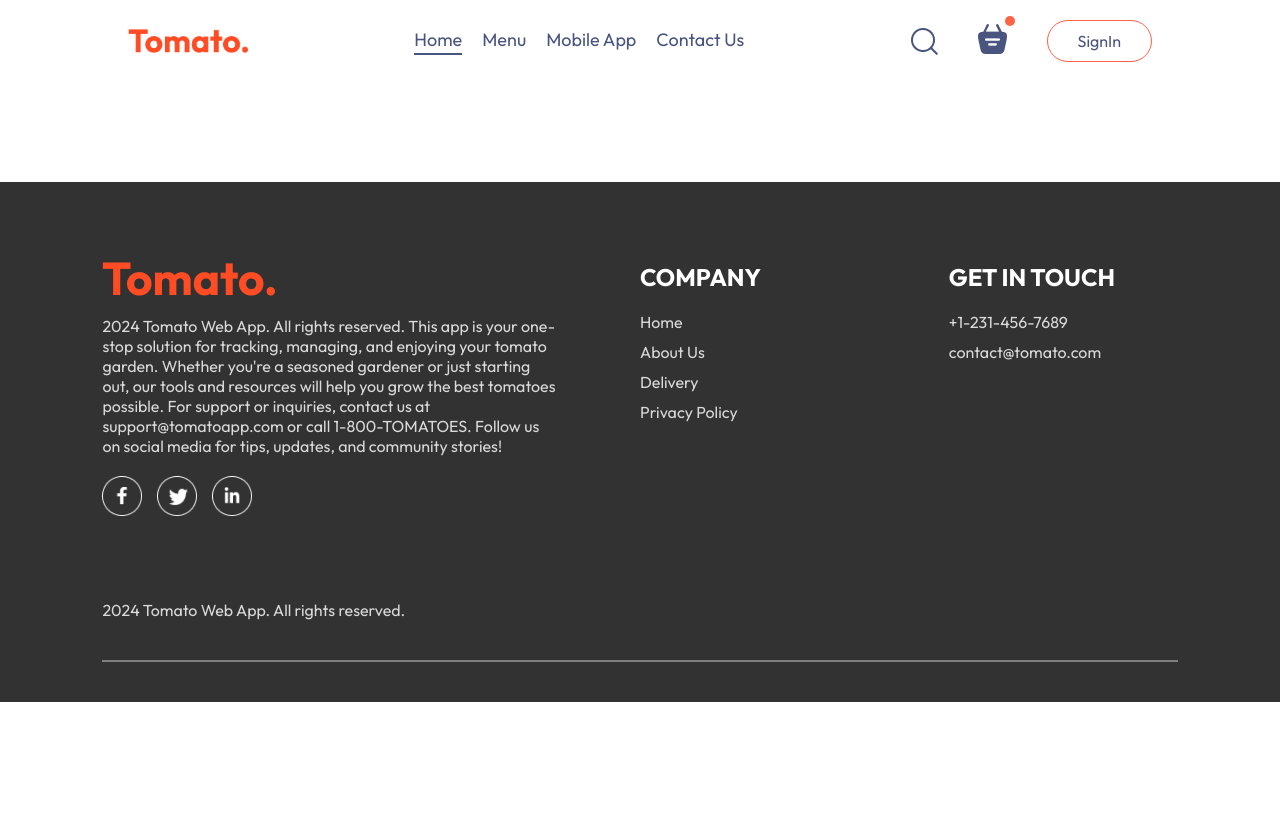
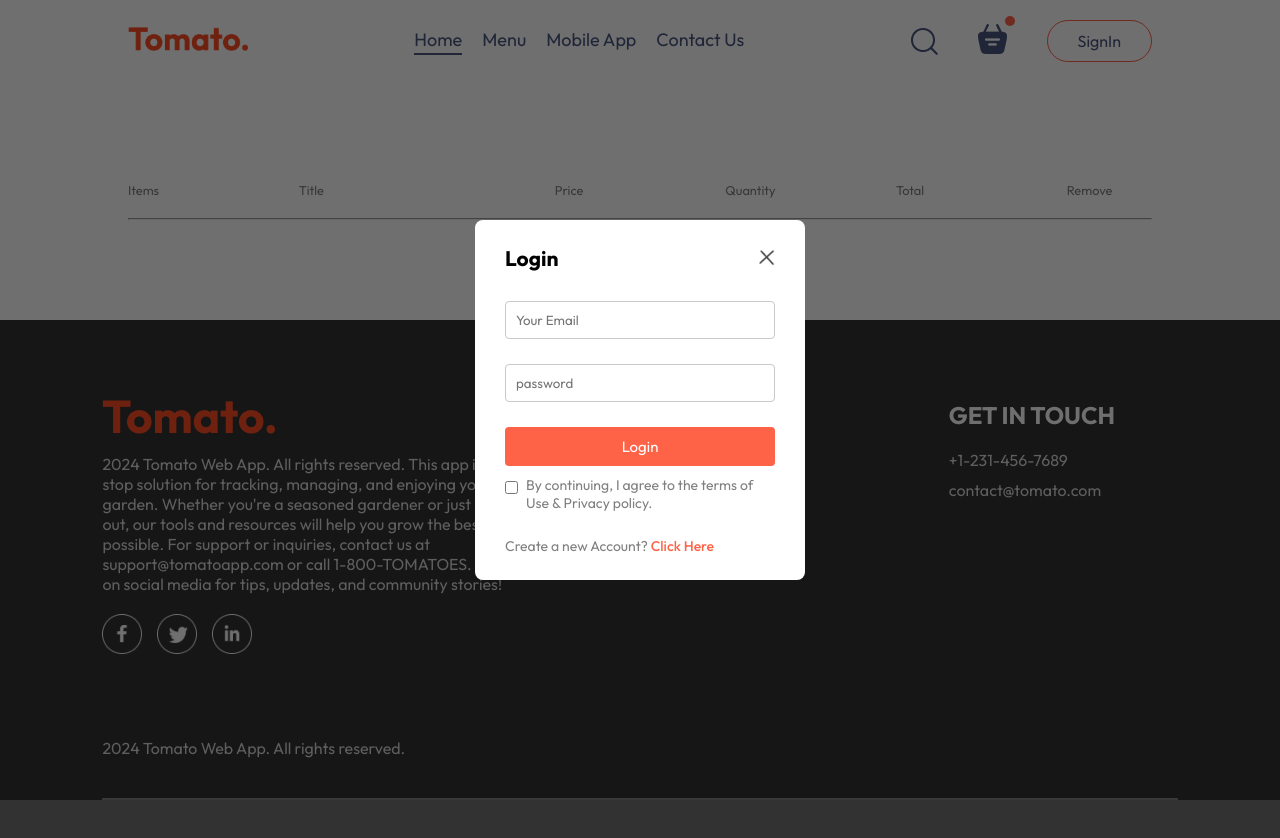
Before and after one commit to Senthee1811/FoodWeb, a React (Create React App) app: page /cart in a window 1280 px wide. Both pictures are taken after a click on the button "SignIn". Before the commit the page ends 800 px from the top, so only its background shows below. Built offline with nearby package versions, Linux system fonts and the light colour scheme.

Commit message:
Login Page Done

```diff
--- a/src/App.js
+++ b/src/App.js
@@ -5,12 +5,18 @@
 import Cart from './pages/Cart/Cart';
 import PlaceOrder from './pages/PlaceOrder/PlaceOrder';
 import Footer from './components/Footer/Footer';
+import { useState } from 'react';
+import LoginPopup from './components/LoginPopup/LoginPopup';
 
 function App() {
+  const [showLogin,setShowLogin] = useState(false)
   return (
     <>
+    {
+      showLogin?<LoginPopup setShowLogin={setShowLogin}/>:<></>
+    }
     <div className="app">
-        <Navbar/>
+        <Navbar setShowLogin={setShowLogin}/>
           <Routes>
           <Route path="/" element={<Home/>}/>
           <Route path="/cart" element={<Cart/>}/>
--- /dev/null
+++ b/src/components/LoginPopup/LoginPopup.css
@@ -0,0 +1,75 @@
+.login-popup{
+    position: absolute;
+    z-index: 1;
+    width: 100%;
+    height: 100%;
+    background-color: #00000090;
+    display: grid;
+}
+.login-popup-container{
+    place-self: center;
+    width: max(23vw,330px);
+    color: #808080;
+    background-color: white;
+    display: flex;
+    flex-direction: column;
+    gap: 25px;
+    padding: 25px 30px;
+    border-radius: 8px;
+    font-size: 14px;
+    animation: fadeIn 0.5s;
+}
+
+.login-popup-title{
+    display: flex;
+    justify-content: space-between;
+    align-items: center;
+    color: black;
+}
+.login-popup-title img{
+    width: 16px;
+    cursor: pointer;
+}
+
+.login-popup-inputs{
+    display: flex;
+    flex-direction: column;
+    gap: 20px;
+}
+
+.login-popup-inputs input{
+    outline: none;
+    border: 1px solid #c9c9c9;
+    padding: 10px;
+    border-radius: 4px;
+}
+
+.login-popup-container button{
+    border: none;
+    padding: 10px;
+    border-radius: 4px;
+    color: white;
+    background-color: tomato;
+    font-size: 15px;
+    cursor: pointer;
+
+}
+
+.login-popup-condition{
+    display: flex;
+    align-items: start;
+    gap: 8px;
+    margin-top: -15px;
+
+}
+
+.login-popup-container input{
+    margin-top: 5px;
+
+}
+
+.login-popup p span{
+    color: tomato;
+    font-weight: 500;
+    cursor: pointer;
+}
--- /dev/null
+++ b/src/components/LoginPopup/LoginPopup.jsx
@@ -0,0 +1,41 @@
+import React, { useState } from 'react'
+import './LoginPopup.css'
+import { assets } from '../../assets/assets'
+
+const LoginPopup = ({setShowLogin}) => {
+
+    const [currState,setCurrState] = useState("Login")
+
+    return (
+    <div className='login-popup'>
+      <form className='login-popup-container'>
+        <div className="login-popup-title">
+            <h2>{currState}</h2>
+            <img onClick={()=>{setShowLogin(false)}}src={assets.cross_icon} />
+        </div>
+        <div className="login-popup-inputs">
+            {
+                currState === 'Login' ? <></> :  <input type="text" placeholder='Your name' required />
+            }
+
+            <input type="text" placeholder='Your Email' required/>
+            <input type="password" placeholder='password' required />
+        </div>
+<button>{currState === 'Sign Up' ? "Create Account" : "Login"}</button>
+<div className="login-popup-condition">
+    <input type="checkbox" required />
+    <p>By continuing, I agree to the terms of Use & Privacy policy.</p>
+</div>
+{
+    currState === "Login"
+    ?
+<p>Create a new Account? <span onClick={()=>{setCurrState("Sign Up")}}>Click Here</span></p>
+    :
+<p>Already have an Account? <span onClick={()=>{setCurrState("Login")}}>Login Here</span> </p>
+}
+      </form>
+    </div>
+  )
+}
+
+export default LoginPopup
--- a/src/components/Navbar/Navbar.jsx
+++ b/src/components/Navbar/Navbar.jsx
@@ -4,11 +4,11 @@
 import { Link } from 'react-router-dom'
 
 
-const Navbar = () => {
+const Navbar = ({setShowLogin}) => {
   const [menu,setMenu] = useState("home")
   return (
     <div className='navbar'>
-       <img src={assets.logo} alt="" className='logo' />
+      <Link to='/'><img src={assets.logo} alt="" className='logo' /></Link>
        <ul className='navbar-menu'>
         <Link to='/' onClick={()=> {setMenu("home")}} className={menu==='home' ? "active" : ""}>Home</Link>
         <a href='#explore-menu' onClick={()=> {setMenu("menu")}} className={menu === 'menu' ? "active" : ""}>Menu</a>
@@ -18,12 +18,12 @@
        <div className="navbar-right">
         <img src={assets.search_icon} alt="" />
         <div className="navbar-search-icon">
-            <img src={assets.basket_icon} alt="" />
+           <Link to='/cart'><img src={assets.basket_icon} alt="" /></Link>
             <div className="dot">
 
             </div>
         </div>
-        <button>SignIn</button>
+        <button onClick={()=>{setShowLogin(true)}}>SignIn</button>
        </div>
     </div>
   )
--- a/src/pages/Cart/Cart.css
+++ b/src/pages/Cart/Cart.css
@@ -0,0 +1,20 @@
+.cart{
+    margin-top:100px;
+}
+
+.cart-items-title{
+    display: grid;
+    grid-template-columns: 1fr 1.5fr 1fr 1fr 1fr 0.5fr;
+    align-items: center;
+    color: gray;
+    font-size: max(1vw,12px);
+}
+
+.cart-items-item{
+    margin: 10px 0px;
+    color: black;
+}
+
+.cart-items-item img{
+    width: 50px;
+}
--- a/src/pages/Cart/Cart.jsx
+++ b/src/pages/Cart/Cart.jsx
@@ -1,9 +1,43 @@
-import React from 'react'
+import React, { useContext } from 'react'
 import "./Cart.css"
+import { StoreContext } from '../../context/StoreContext'
 
 function Cart() {
+  const {cartItems,food_list,removeFromCart} = useContext(StoreContext)
   return (
-    <div>
+    <div className='cart'>
+      <div className="cart-items">
+        <div className="cart-items-title">
+          <p>Items</p>
+          <p>Title</p>
+          <p>Price</p>
+          <p>Quantity</p>
+          <p>Total</p>
+          <p>Remove</p>
+        </div>
+        <br />
+        <hr />
+        {food_list.map((item,index)=>{
+          if(cartItems[item._id] > 0)
+          {
+            return(
+              <div>
+                <div className='cart-items-title cart-items-item'>
+                <img src={item.image} />
+                <p>{item.name}</p>
+                <p>{item.price}</p>
+                <p>{cartItems[item._id]}</p>
+                <p>{item.price * cartItems[item._id]}</p>
+                <p>x</p>
+              </div>
+              <hr />
+              </div>
+
+            )
+          }
+
+        })}
+      </div>
 
     </div>
   )
```
